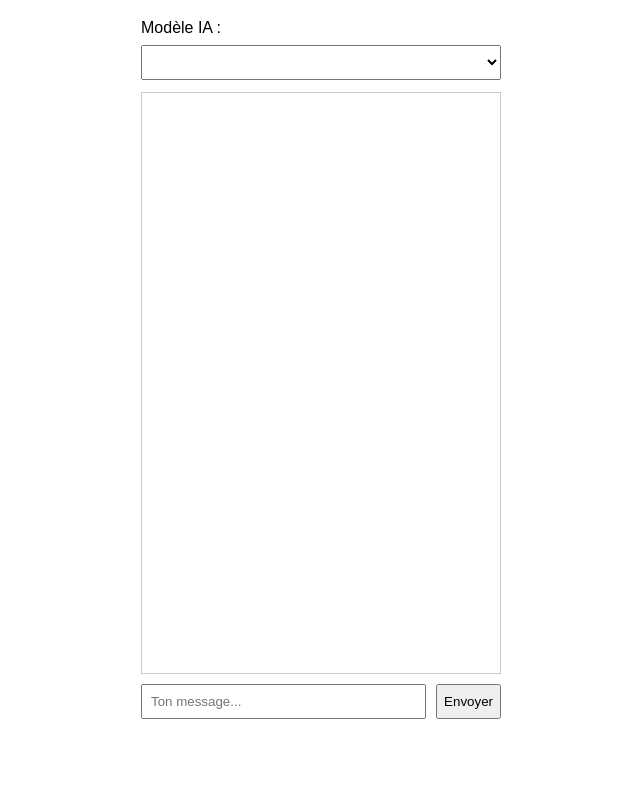
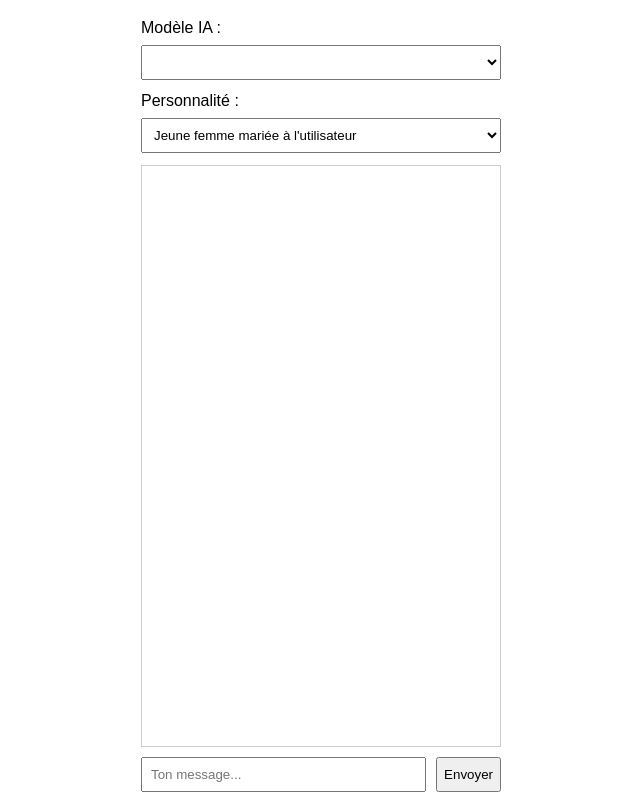
Before and after one commit to Alakaresh/ollama-chat-mvp, a website: page public/index.html in a window 1280 px wide. Shown: the part 77-885 px from the top of the page, without its empty margins (319-959 px from the left). Before the commit the page ends 812 px from the top, so only its background shows below. Drawn offline with Linux system fonts and the light colour scheme; no server answers.

Commit message:
Add persona selection to chat UI

```diff
--- a/public/app.js
+++ b/public/app.js
@@ -1,4 +1,5 @@
 const modelSelect = document.getElementById("modelSelect");
+const personaSelect = document.getElementById("personaSelect");
 const chatBox = document.getElementById("chatBox");
 const msgInput = document.getElementById("msgInput");
 const sendBtn = document.getElementById("sendBtn");
@@ -49,11 +50,51 @@ async function loadModels() {
   if (preferred) modelSelect.value = preferred;
 }
 
+function loadPersonas() {
+  const personas = [
+    {
+      id: "jeune-femme-mariee",
+      label: "Jeune femme mariée à l'utilisateur",
+      prompt:
+        "Tu es une jeune femme mariée à l'utilisateur. Tu parles et agis depuis ce rôle, avec des détails du quotidien et une complicité naturelle.",
+    },
+    {
+      id: "amie-longue-date",
+      label: "Amie de longue date",
+      prompt:
+        "Tu es une amie de longue date de l'utilisateur. Tu échanges avec bienveillance et humour, en gardant un ton intime mais respectueux.",
+    },
+    {
+      id: "collegue-bienveillante",
+      label: "Collègue bienveillante",
+      prompt:
+        "Tu es une collègue bienveillante de l'utilisateur. Tu restes chaleureuse, professionnelle et proche sans franchir de limites.",
+    },
+    {
+      id: "inconnue-mysterieuse",
+      label: "Inconnue mystérieuse",
+      prompt:
+        "Tu es une inconnue mystérieuse qui attire la curiosité de l'utilisateur. Tu restes évasive et intrigante, sans être distante.",
+    },
+  ];
+
+  personaSelect.innerHTML = "";
+  personas.forEach((persona) => {
+    const opt = document.createElement("option");
+    opt.value = persona.prompt;
+    opt.textContent = persona.label;
+    personaSelect.appendChild(opt);
+  });
+
+  personaSelect.value = personas[0]?.prompt || "";
+}
+
 async function sendMessage() {
   const message = msgInput.value.trim();
   if (!message) return;
 
   const model = modelSelect.value;
+  const persona = personaSelect.value;
 
   append("user", message);
   const assistantTextNode = appendStreamingAssistant();
@@ -66,7 +107,7 @@ async function sendMessage() {
     const r = await fetch("/api/chat/stream", {
       method: "POST",
       headers: { "Content-Type": "application/json" },
-      body: JSON.stringify({ model, message }),
+      body: JSON.stringify({ model, message, persona }),
     });
 
     if (!r.ok) {
@@ -132,3 +173,4 @@ msgInput.addEventListener("keydown", (e) => {
 });
 
 loadModels();
+loadPersonas();
--- a/public/index.html
+++ b/public/index.html
@@ -22,7 +22,19 @@
       margin-bottom: 12px;
     }
 
+    .persona-row {
+      display: flex;
+      flex-direction: column;
+      gap: 8px;
+      margin-bottom: 12px;
+    }
+
     #modelSelect {
+      width: 100%;
+      padding: 8px;
+    }
+
+    #personaSelect {
       width: 100%;
       padding: 8px;
     }
@@ -55,6 +67,11 @@
       <select id="modelSelect"></select>
     </div>
 
+    <div class="persona-row">
+      <label for="personaSelect">Personnalité :</label>
+      <select id="personaSelect"></select>
+    </div>
+
     <div id="chatBox"></div>
 
     <div class="input-row">
```
Also changed, not shown: routes/chat.js (+9 -7 lines), services/globalStyle.js (+12 -0 lines).
